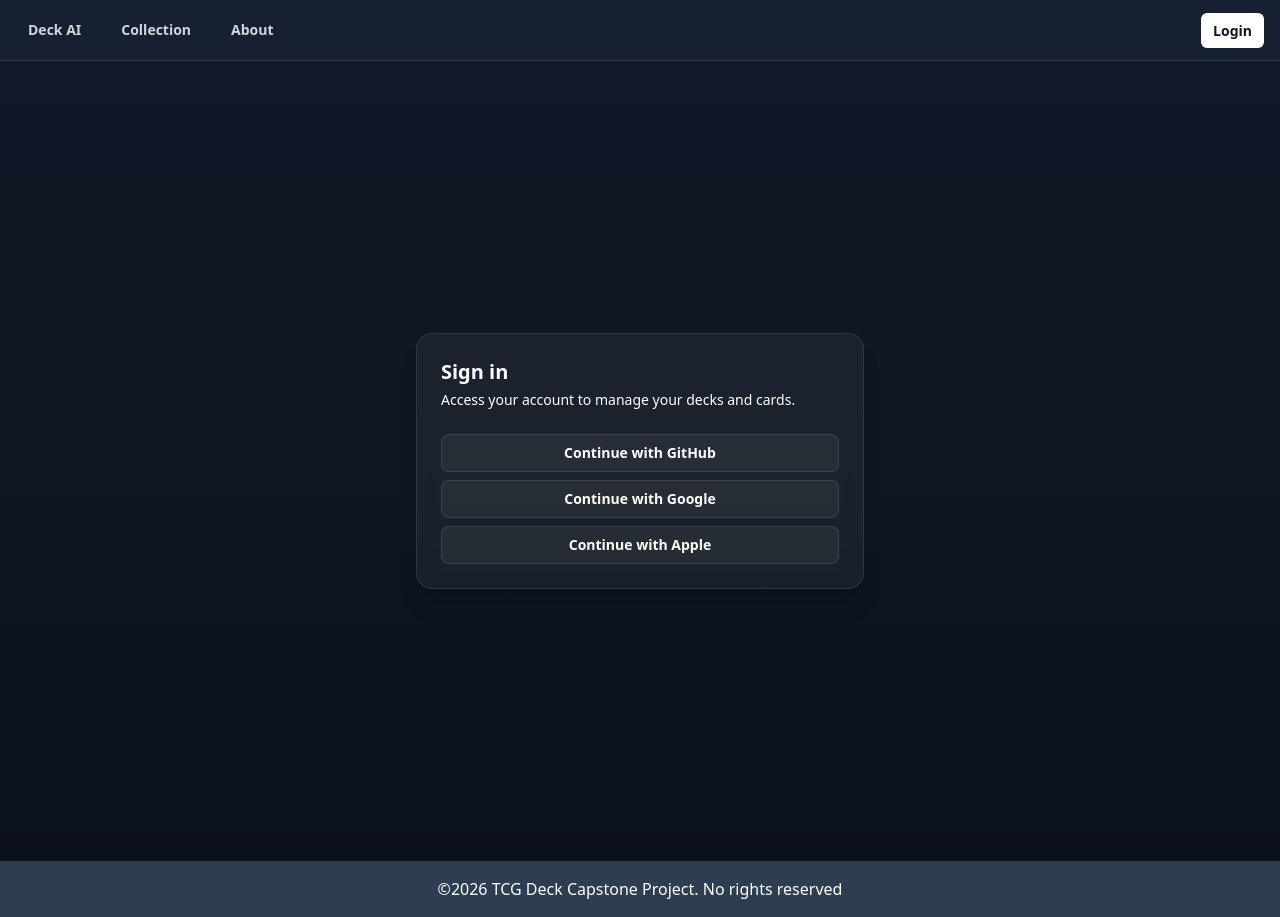
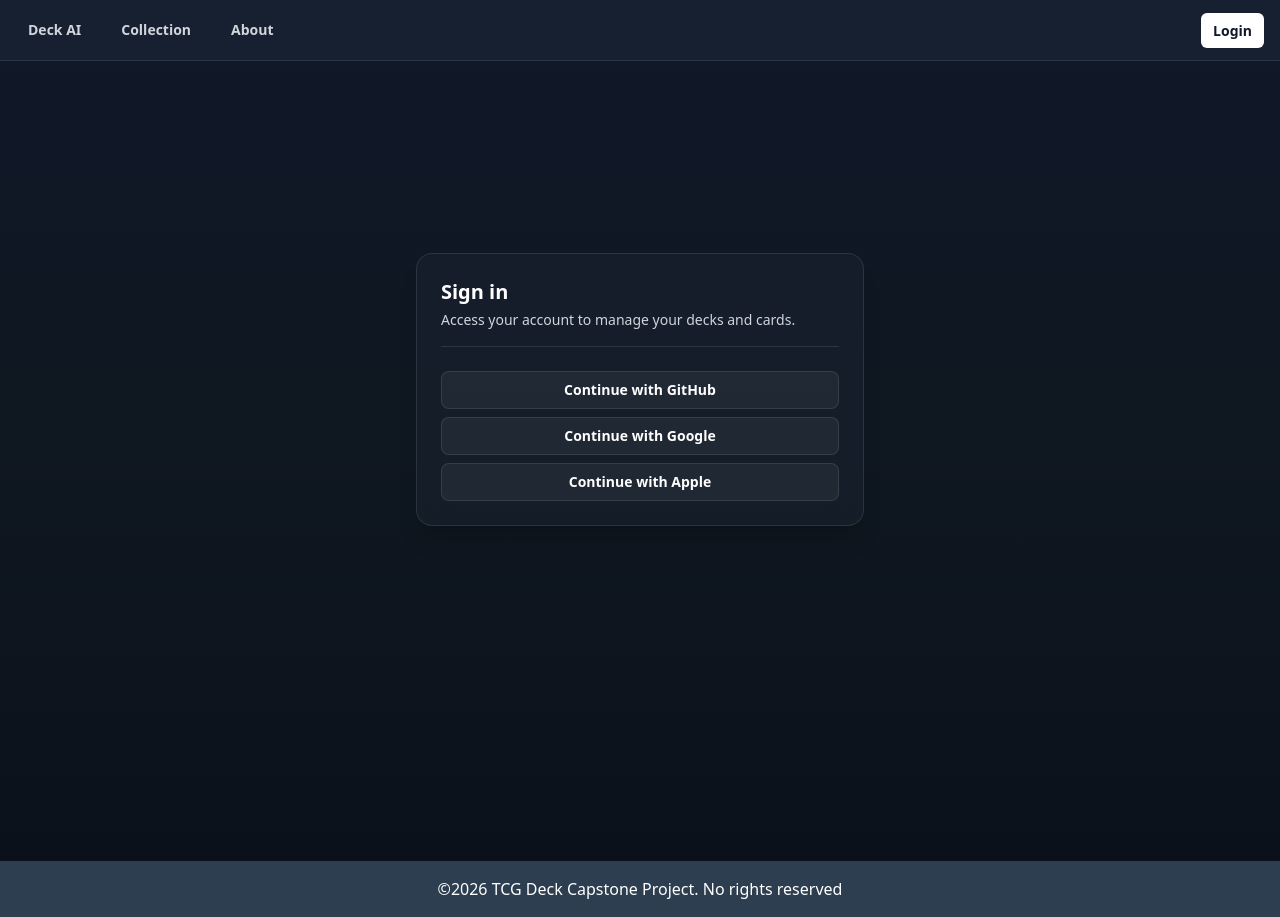
Before and after one commit to searooter1/Capstone_TCG_Deck, a Next.js app: page /login in a window 1280 px wide. Built offline with nearby package versions, Linux system fonts and the light colour scheme; no server answers.

Commit message:
fix login css

```diff
--- a/pages/login.tsx
+++ b/pages/login.tsx
@@ -6,11 +6,11 @@ export default function TestAuth() {
     const loading = status === "loading"
 
     return (
-        <div className="min-h-screen flex items-center justify-center px-4">
-            <div className="w-full max-w-md rounded-2xl border border-white/10 bg-white/5 p-6 shadow-xl backdrop-blur">
-                <div className="mb-6">
+        <div className="min-h-screen flex items-center justify-center">
+            <div className="-mt-36 w-full max-w-md rounded-2xl border border-white/10 bg-gray-800/40 p-6 shadow-xl backdrop-blur-md">
+                <div className="mb-6 border-b border-white/10 pb-4">
                     <h1 className="text-xl font-semibold text-white">Sign in</h1>
-                    <p className="mt-1 text-sm text-white">
+                    <p className="mt-1 text-sm text-gray-300">
                         Access your account to manage your decks and cards.
                     </p>
                 </div>
@@ -25,21 +25,19 @@ export default function TestAuth() {
                     </>
                 ) : (
                     <div className="space-y-3">
-                        <div className="rounded-lg border border-white/10 bg-black/20 p-4">
-                            <div className="text-sm text-slate-300">Signed in as</div>
+                        <div className="rounded-lg border border-white/10 bg-gray-950/40 p-4">
+                            <div className="text-sm text-gray-300">Signed in as</div>
                             <div className="mt-1 text-white">
                                 <div>
                                     Username: <b>{session.user?.name ?? "—"}</b>
-                                </div>
-                                <div>
-                                    Email: <b>{session.user?.email ?? "—"}</b>
                                 </div>
                             </div>
                         </div>
 
                         <button
                             className="w-full rounded-lg px-4 py-2 text-sm font-semibold transition
-                         border cursor-pointer border-white/10 bg-red-500/20 hover:bg-red-500/30 text-white"
+                                       border cursor-pointer border-white/10
+                                       bg-red-500/20 hover:bg-red-500/30 text-white"
                             onClick={() => signOut()}
                             type="button"
                         >
```
